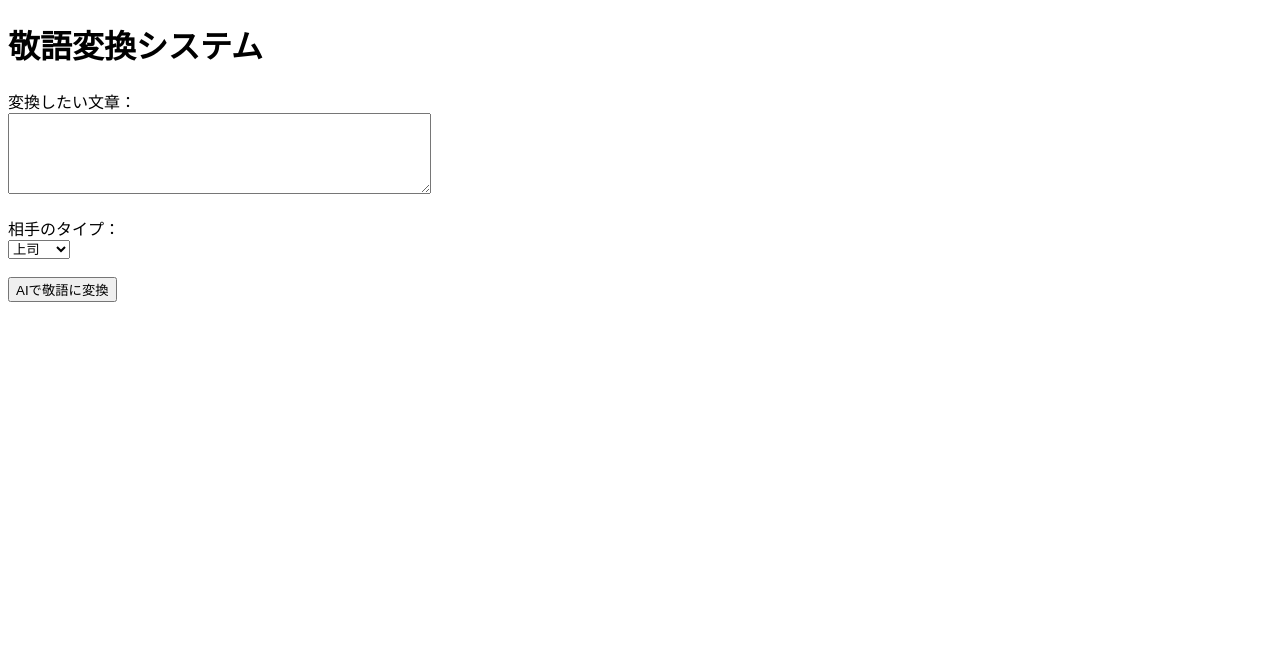
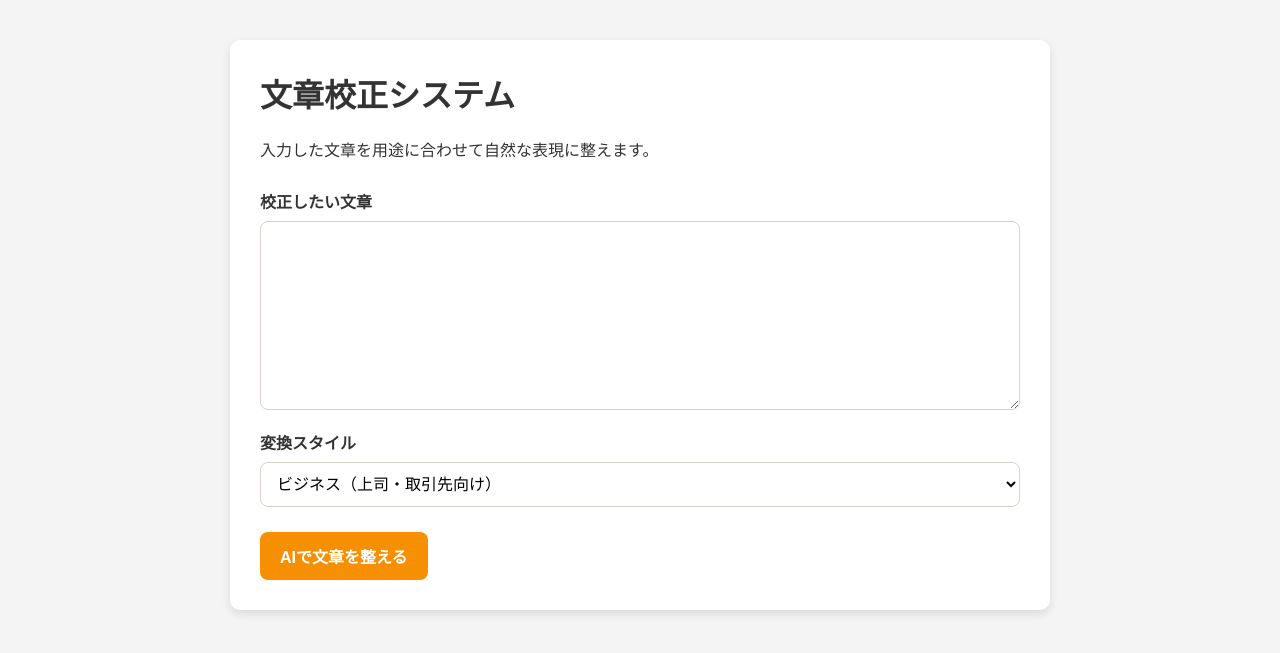
Before and after one commit to beetle-oshiro/polite_convert, a Flask app: page / in a window 1280 px wide. Shown: the top 653 px of the page. Run offline with Flask 3, Linux system fonts and the light colour scheme.

Commit message:
文章校正システムにスタイル分類を追加

```diff
--- a/app.py
+++ b/app.py
@@ -5,35 +5,79 @@ import os
 
 load_dotenv(override=True)
 
-
 app = Flask(__name__)
 app.secret_key = os.getenv("SECRET_KEY", "dev-secret")
 
 # OpenAIクライアント
 client = OpenAI(api_key=os.getenv("OPENAI_API_KEY"))
 
+
 @app.route('/', methods=['GET', 'POST'])
 def index():
     converted_text = None
 
-    # ★追加：フォームの表示状態を保持するための変数
+    # フォームの表示状態を保持するための変数
     original_text = ''
-    selected_style = '上司'
+    selected_style = 'business'
 
     if request.method == 'POST':
-        # ★編集：text/style を original_text/selected_style に入れる
         original_text = (request.form.get('text') or '').strip()
-        selected_style  = (request.form.get('style') or '上司').strip()
+        selected_style = (request.form.get('style') or 'business').strip()
 
         if original_text:
-            # --- 敬語変換プロンプト（最小実装） ---
+            # スタイルごとの指示文
+            style_instructions = {
+                "business": """
+相手は上司や取引先です。
+失礼のない、自然で丁寧なビジネス文にしてください。
+敬語をしっかり使い、ややフォーマル寄りにしてください。
+ただし、堅すぎて不自然な表現にはしないでください。
+メールや業務連絡でそのまま使える文章にしてください。
+""",
+                "polite": """
+文章を正しい日本語で、自然で読みやすい丁寧な文にしてください。
+文法や語尾、言い回しを整えてください。
+必要以上に堅くせず、一般的で自然な丁寧文にしてください。
+読みやすく、落ち着いた印象の文章にしてください。
+""",
+                "casual": """
+親しい相手に向けた、やわらかいカジュアルな文章にしてください。
+少しフレンドリーな雰囲気を含めてください。
+堅い敬語は使わず、自然で話しやすい雰囲気にしてください。
+ただし、乱暴すぎる表現や失礼な表現は避けてください。
+友達や親しい同僚とのチャットで使えるくらいの自然な文にしてください。
+""",
+                "youth": """
+若者同士の会話っぽい、かなり今どきの文章にしてください。
+流行語、軽いノリ、テンション感、若者っぽい言い回しを適度に入れてください。
+少し大げさなくらい「今の若者が使いそう」な表現に寄せてください。
+ただし、意味は変えないでください。
+不自然に壊れすぎた日本語にはせず、読む人が意味を理解できる範囲にしてください。
+極端なネットスラング、攻撃的表現、不快な表現は避けてください。
+同じ表現を何度も繰り返さず、若者っぽさがちゃんと伝わる文にしてください。
+"""
+            }
+
+            selected_instruction = style_instructions.get(
+                selected_style,
+                style_instructions["polite"]
+            )
+
             prompt = f"""
-対象: {selected_style}
-以下の日本語を、対象にふさわしい敬語・文体・語彙・結びに直してください。
-意味は変えず、冗長にせず、体裁のみ整えてください。
-出力は変換後の文章のみ（説明や前置きは不要）。
+以下の日本語を、指定されたスタイルに合わせて自然に書き換えてください。
+意味や要点は変えず、文章表現だけを整えてください。
+出力は変換後の文章のみで、説明や前置きは不要です。
 
-原文:
+【共通ルール】
+・原文の意味は変えない
+・長すぎる文章にしない
+・1回読んで自然に伝わる文章にする
+・スタイルごとの差がはっきり分かるようにする
+
+【変換スタイル】
+{selected_instruction}
+
+【原文】
 {original_text}
 """
 
@@ -41,23 +85,32 @@ def index():
                 res = client.chat.completions.create(
                     model="gpt-4o-mini",
                     messages=[
-                        {"role": "system", "content": "あなたは日本語のビジネス敬語の校正が得意なアシスタントです。"},
-                        {"role": "user", "content": prompt}
+                        {
+                            "role": "system",
+                            "content": "あなたは日本語の文章校正と文体変換が得意なアシスタントです。指示されたスタイルに合わせて、自然で分かりやすい日本語に整えてください。"
+                        },
+                        {
+                            "role": "user",
+                            "content": prompt
+                        }
                     ],
-                    temperature=0.2,
+                    temperature=0.7,
                 )
                 converted_text = (res.choices[0].message.content or "").strip()
+
             except Exception as e:
                 converted_text = f"（変換に失敗しました: {e}）"
+
         else:
             converted_text = "（文章が空です）"
 
-    # ★編集：original_text / selected_style をテンプレへ渡す
     return render_template(
-            'index.html',
-            converted_text=converted_text,
-            original_text=original_text,
-            selected_style=selected_style
-        )
+        'index.html',
+        converted_text=converted_text,
+        original_text=original_text,
+        selected_style=selected_style
+    )
+
+
 if __name__ == '__main__':
     app.run(debug=True)
--- /dev/null
+++ b/static/style.css
@@ -0,0 +1,99 @@
+body {
+    font-family: "Hiragino Kaku Gothic ProN", "Meiryo", sans-serif;
+    background-color: #f4f4f4;
+    margin: 0;
+    color: #333;
+}
+
+.form-container {
+    max-width: 760px;
+    margin: 40px auto;
+    background-color: #fff;
+    padding: 30px;
+    border-radius: 10px;
+    box-shadow: 0 4px 10px rgba(0, 0, 0, 0.1);
+}
+
+h1 {
+    margin-top: 0;
+    color: #333;
+}
+
+h2 {
+    margin-top: 0;
+    color: #333;
+}
+
+.page-description {
+    margin-bottom: 24px;
+    line-height: 1.7;
+}
+
+.input-card {
+    background-color: #fff;
+}
+
+.input-group {
+    display: flex;
+    flex-direction: column;
+    margin-top: 20px;
+}
+
+.input-group label {
+    font-weight: bold;
+    margin-bottom: 8px;
+    color: #333;
+}
+
+textarea,
+select {
+    width: 100%;
+    box-sizing: border-box;
+    padding: 12px;
+    font-size: 16px;
+    border: 1px solid #d8d0c8;
+    border-radius: 8px;
+    background-color: #fff;
+}
+
+textarea {
+    line-height: 1.7;
+    resize: vertical;
+}
+
+textarea:focus,
+select:focus {
+    outline: none;
+    border-color: #f69002;
+    box-shadow: 0 0 0 3px rgba(246, 144, 2, 0.15);
+}
+
+.submit-btn {
+    margin-top: 25px;
+    background-color: #f69002;
+    color: #fff;
+    border: none;
+    border-radius: 8px;
+    padding: 12px 20px;
+    font-size: 16px;
+    font-weight: bold;
+    cursor: pointer;
+}
+
+.submit-btn:hover {
+    background-color: #df8200;
+}
+
+.result-box {
+    background-color: #fffaf3;
+    border-left: 4px solid #f69002;
+    padding: 20px;
+    margin-top: 30px;
+    border-radius: 8px;
+}
+
+.result-text {
+    margin: 0;
+    line-height: 1.8;
+    white-space: pre-wrap;
+}
--- a/templates/index.html
+++ b/templates/index.html
@@ -3,32 +3,48 @@
 
 <head>
     <meta charset="UTF-8">
-    <title>敬語変換システム</title>
+    <title>文章校正システム</title>
+    <link rel="stylesheet" href="{{ url_for('static', filename='style.css') }}">
 </head>
 
 <body>
-    <h1>敬語変換システム</h1>
-    <form method="POST" action="/">
-        <label for="text">変換したい文章：</label><br>
-        <!-- ★ここがポイント：POST後も original_text を差し戻す -->
-        <textarea id="text" name="text" rows="5" cols="50">{{ original_text }}</textarea><br><br>
+    <div class="form-container">
 
-        <label for="style">相手のタイプ：</label><br>
-        <select id="style" name="style">
-            <option value="上司" {{ 'selected' if selected_style=='上司' else '' }}>上司</option>
-            <option value="取引先" {{ 'selected' if selected_style=='取引先' else '' }}>取引先</option>
-            <option value="先輩" {{ 'selected' if selected_style=='先輩' else '' }}>先輩</option>
-            <option value="初対面" {{ 'selected' if selected_style=='初対面' else '' }}>初対面</option>
-        </select><br><br>
+        <h1>文章校正システム</h1>
 
-        <button type="submit">AIで敬語に変換</button>
-    </form>
+        <p class="page-description">
+            入力した文章を用途に合わせて自然な表現に整えます。
+        </p>
 
-    {% if converted_text %}
-    <hr>
-    <h2>変換結果：</h2>
-    <p>{{ converted_text }}</p>
-    {% endif %}
+        <div class="input-card">
+            <form method="POST" action="/">
+                <div class="input-group">
+                    <label for="text">校正したい文章</label>
+                    <textarea id="text" name="text" rows="6">{{ original_text }}</textarea>
+                </div>
+
+                <div class="input-group">
+                    <label for="style">変換スタイル</label>
+                    <select id="style" name="style">
+                        <option value="business" {{ 'selected' if selected_style=='business' else '' }}>ビジネス（上司・取引先向け）</option>
+                        <option value="polite" {{ 'selected' if selected_style=='polite' else '' }}>丁寧（正しい日本語）</option>
+                        <option value="casual" {{ 'selected' if selected_style=='casual' else '' }}>カジュアル（フレンドリー）</option>
+                        <option value="youth" {{ 'selected' if selected_style=='youth' else '' }}>ユース（若者・流行語）</option>
+                    </select>
+                </div>
+
+                <button type="submit" class="submit-btn">AIで文章を整える</button>
+            </form>
+        </div>
+
+        {% if converted_text %}
+        <div class="result-box">
+            <h2>変換結果</h2>
+            <p class="result-text">{{ converted_text }}</p>
+        </div>
+        {% endif %}
+
+    </div>
 </body>
 
 </html>
```
